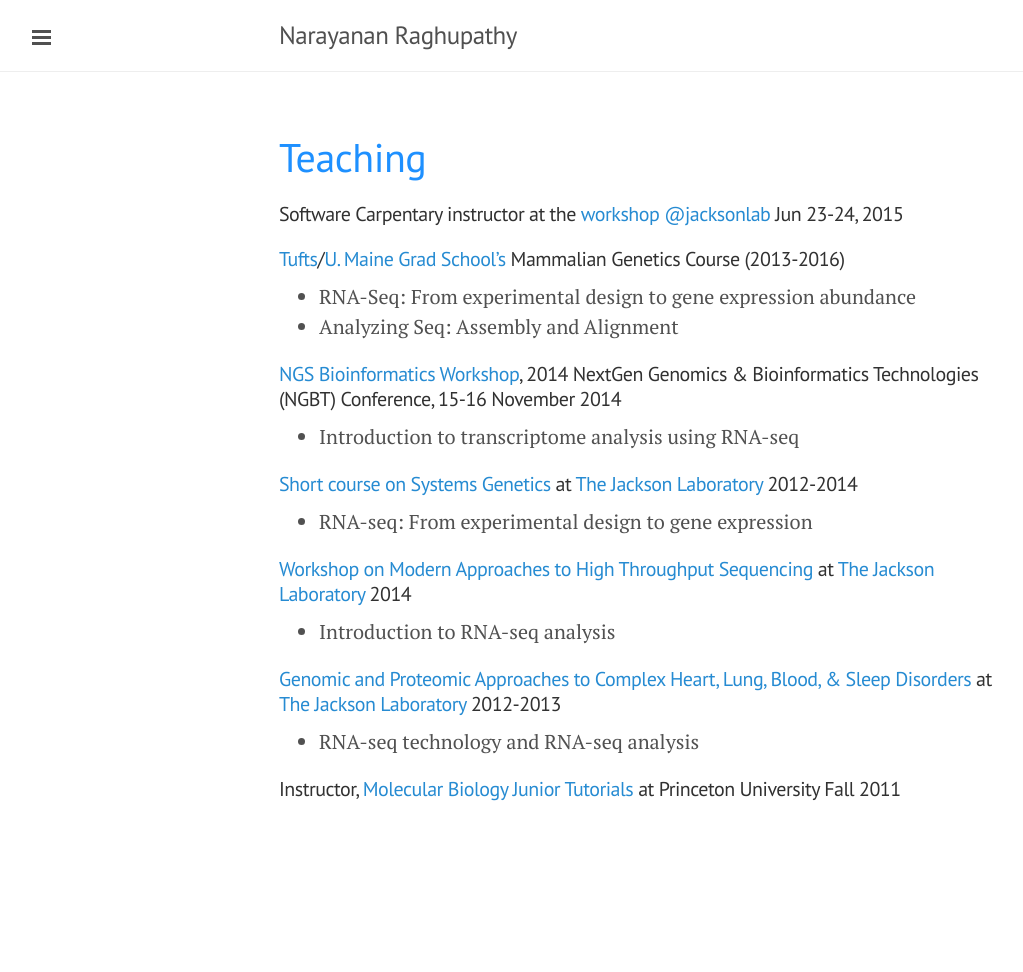
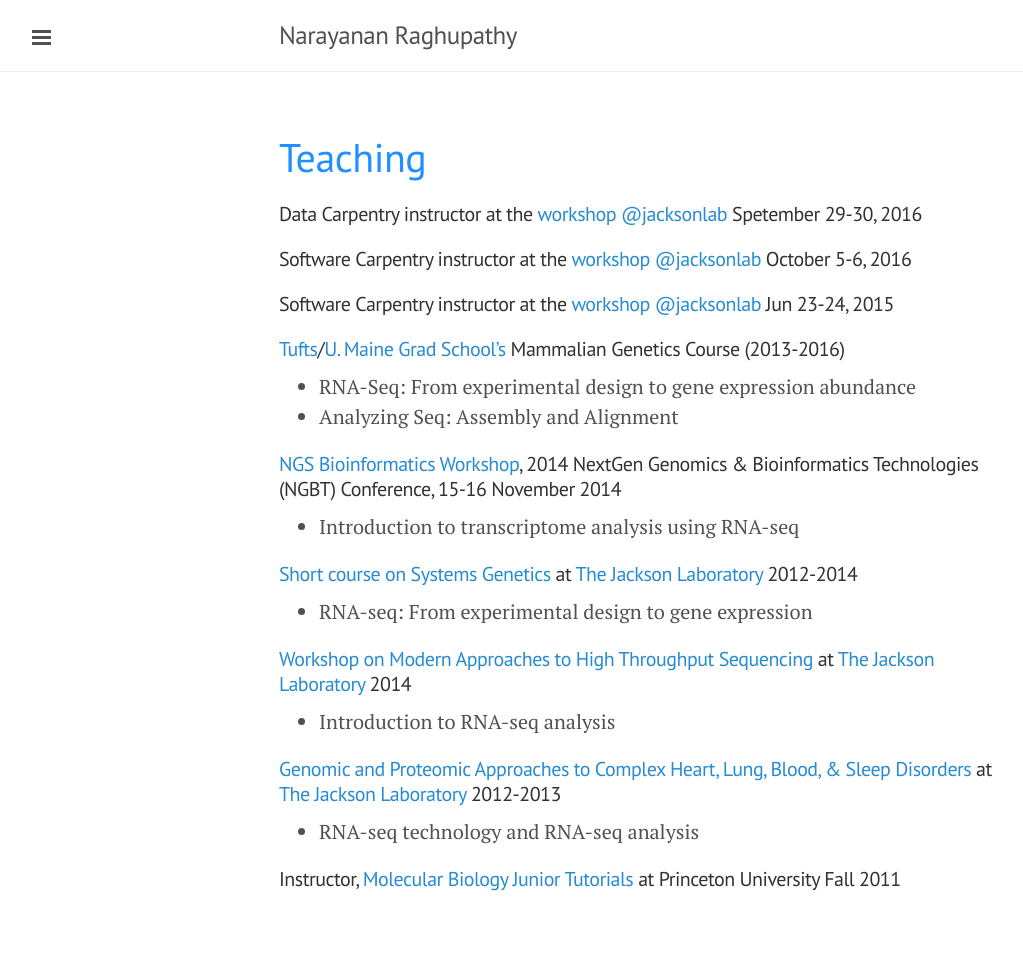
Before and after one commit to narayananr/narayananr.github.io, a Jekyll site: the page built from teaching.md, in a window 1280 px wide. Shown: the whole page, without its empty margins (1-1024 px from the left). Built offline with Jekyll 4.4.1, drawn with Linux system fonts in a browser that asks for light colours; before the commit the page ends 900 px from its top, so only the background shows below that.

Commit message:
changed teaching

```diff
--- a/teaching.md
+++ b/teaching.md
@@ -2,7 +2,11 @@
 layout: page
 title: <font color="DodgerBlue">Teaching</font>
 ---
-#### Software Carpentary instructor at the [workshop @jacksonlab](http://smcclatchy.github.io/2015-06-23-jackson/) Jun 23-24, 2015
+#### Data Carpentry instructor at the [workshop @jacksonlab](https://smcclatchy.github.io/2016-09-29-jackson/) Spetember 29-30, 2016
+
+#### Software Carpentry instructor at the [workshop @jacksonlab](http://smcclatchy.github.io/2015-06-23-jackson/) October 5-6, 2016
+
+#### Software Carpentry instructor at the [workshop @jacksonlab](http://smcclatchy.github.io/2015-06-23-jackson/) Jun 23-24, 2015
 
 #### [Tufts](http://sackler.tufts.edu/Academics/Degree-Programs/PhD-Programs/Mammalian-Genetics-at-JAX)/[U. Maine Grad School's](http://gsbse.umaine.edu/) Mammalian Genetics Course (2013-2016)
 * RNA-Seq: From experimental design to gene expression abundance
```
